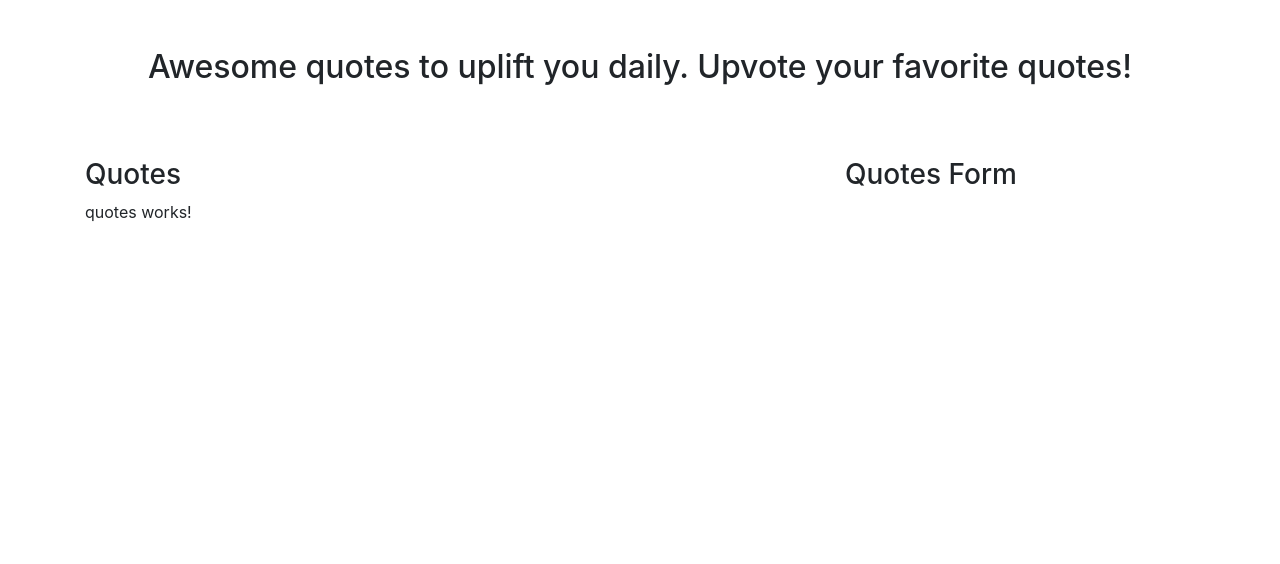
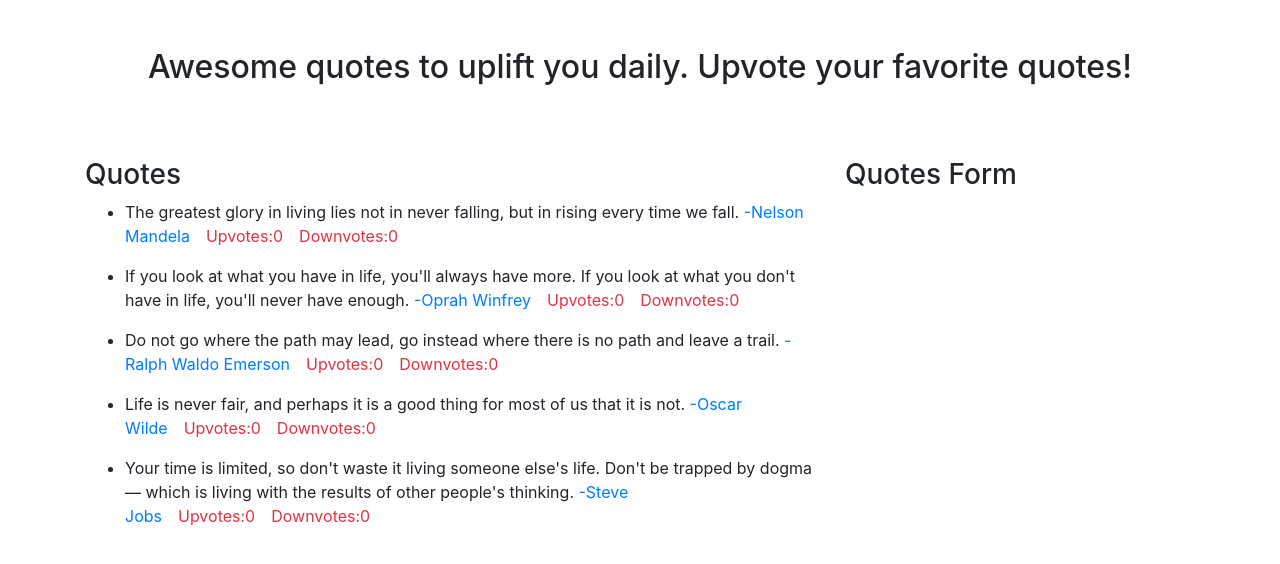
Before and after one commit to FaithKwamboka/Quotes, an Angular app: page / in a window 1280 px wide. Shown: the top 564 px of the page. Built offline with nearby package versions, Linux system fonts and the light colour scheme.

Commit message:
Adding Quotes

```diff
--- a/src/app/quote.ts
+++ b/src/app/quote.ts
@@ -1,11 +1,13 @@
 export class Quote {
     id: number;
     quote: string;
+    author: string;
     upvotes: number;
     downvotes: number;
-    constructor(id: number, quote: string, upvotes: number, downvotes: number){
+    constructor(id: number, quote: string, author: string, upvotes: number, downvotes: number){
         this.id= id;
         this.quote= quote;
+        this.author= author;
         this.upvotes= upvotes;
         this.downvotes= downvotes
     }
--- a/src/app/quotes/quotes.component.html
+++ b/src/app/quotes/quotes.component.html
@@ -1 +1,3 @@
-<p>quotes works!</p>
+<ul *ngFor="let quote of quotes">
+    <li>{{quote.quote}} <span class="text-primary">{{quote.author}}</span><span class="text-danger ml-3">Upvotes:{{quote.upvotes}}</span><span class="text-danger ml-3">Downvotes:{{quote.downvotes}}</span></li>
+</ul>
--- a/src/app/quotes/quotes.component.ts
+++ b/src/app/quotes/quotes.component.ts
@@ -1,5 +1,5 @@
 import { Component, OnInit } from '@angular/core';
-
+import { Quote } from '../quote';
 @Component({
   selector: 'app-quotes',
   templateUrl: './quotes.component.html',
@@ -7,6 +7,13 @@ import { Component, OnInit } from '@angular/core';
 })
 export class QuotesComponent implements OnInit {
 
+  quotes: Quote[]= [
+    new Quote(1, "The greatest glory in living lies not in never falling, but in rising every time we fall.", "-Nelson Mandela",0, 0),
+    new Quote(2, "If you look at what you have in life, you'll always have more. If you look at what you don't have in life, you'll never have enough.", "-Oprah Winfrey", 0, 0),
+    new Quote(3, "Do not go where the path may lead, go instead where there is no path and leave a trail.","-Ralph Waldo Emerson", 0, 0),
+    new Quote(4,"Life is never fair, and perhaps it is a good thing for most of us that it is not.", "-Oscar Wilde", 0, 0),
+    new Quote(5, "Your time is limited, so don't waste it living someone else's life. Don't be trapped by dogma — which is living with the results of other people's thinking.", "-Steve Jobs", 0, 0)
+  ]
   constructor() { }
 
   ngOnInit(): void {
```
